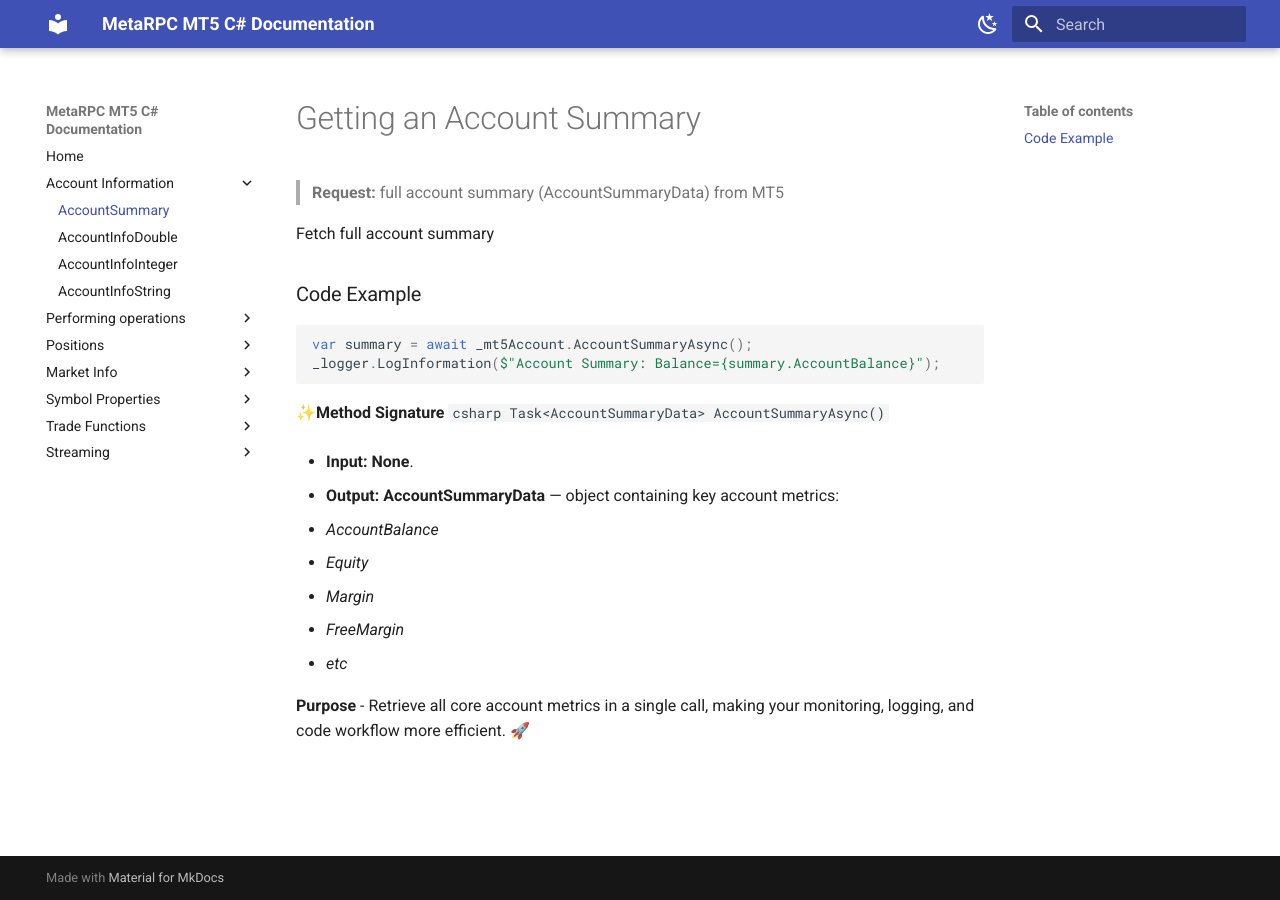
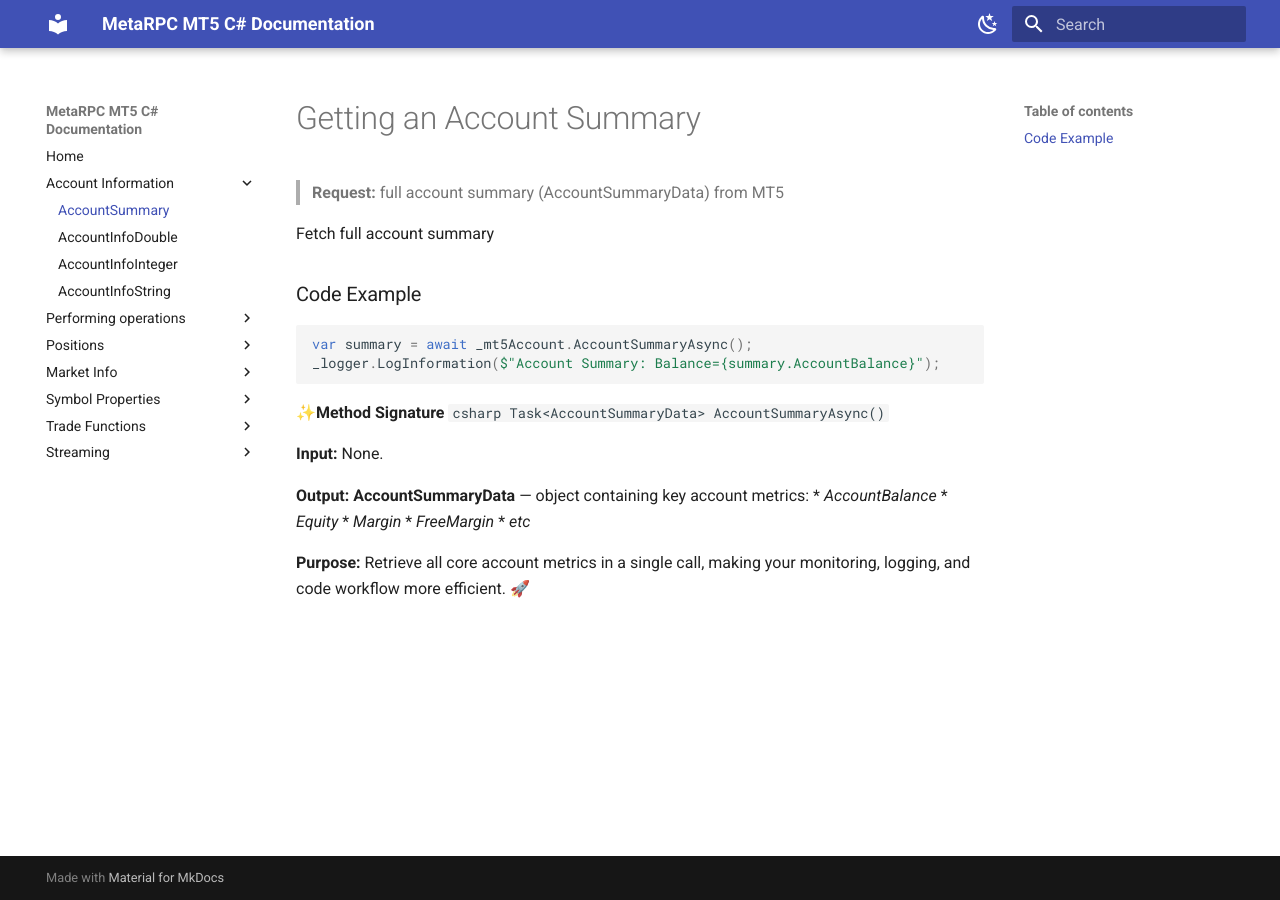
Before and after one commit to MetaRPC/CSharpMT5, an MkDocs documentation site: the page built from docs/account/AccountSummary.md, in a window 1280 px wide. Built offline with MkDocs 1.6.1 and Material for MkDocs 9.7.7, drawn with Linux system fonts in a browser that asks for light colours.

````diff
--- a/docs/account/AccountSummary.md
+++ b/docs/account/AccountSummary.md
@@ -16,13 +16,13 @@ _logger.LogInformation($"Account Summary: Balance={summary.AccountBalance}");
  Task<AccountSummaryData> AccountSummaryAsync()
 ```
 
-* **Input: None**.
+ **Input:** None.
 
-* **Output: AccountSummaryData** — object containing key account metrics:
+ **Output: AccountSummaryData** — object containing key account metrics:
    * _AccountBalance_
    *  _Equity_
    * _Margin_
    * _FreeMargin_
    * _etc_
 
- **Purpose** - Retrieve all core account metrics in a single call, making your monitoring, logging, and code workflow more efficient. 🚀
+ **Purpose:** Retrieve all core account metrics in a single call, making your monitoring, logging, and code workflow more efficient. 🚀
````
